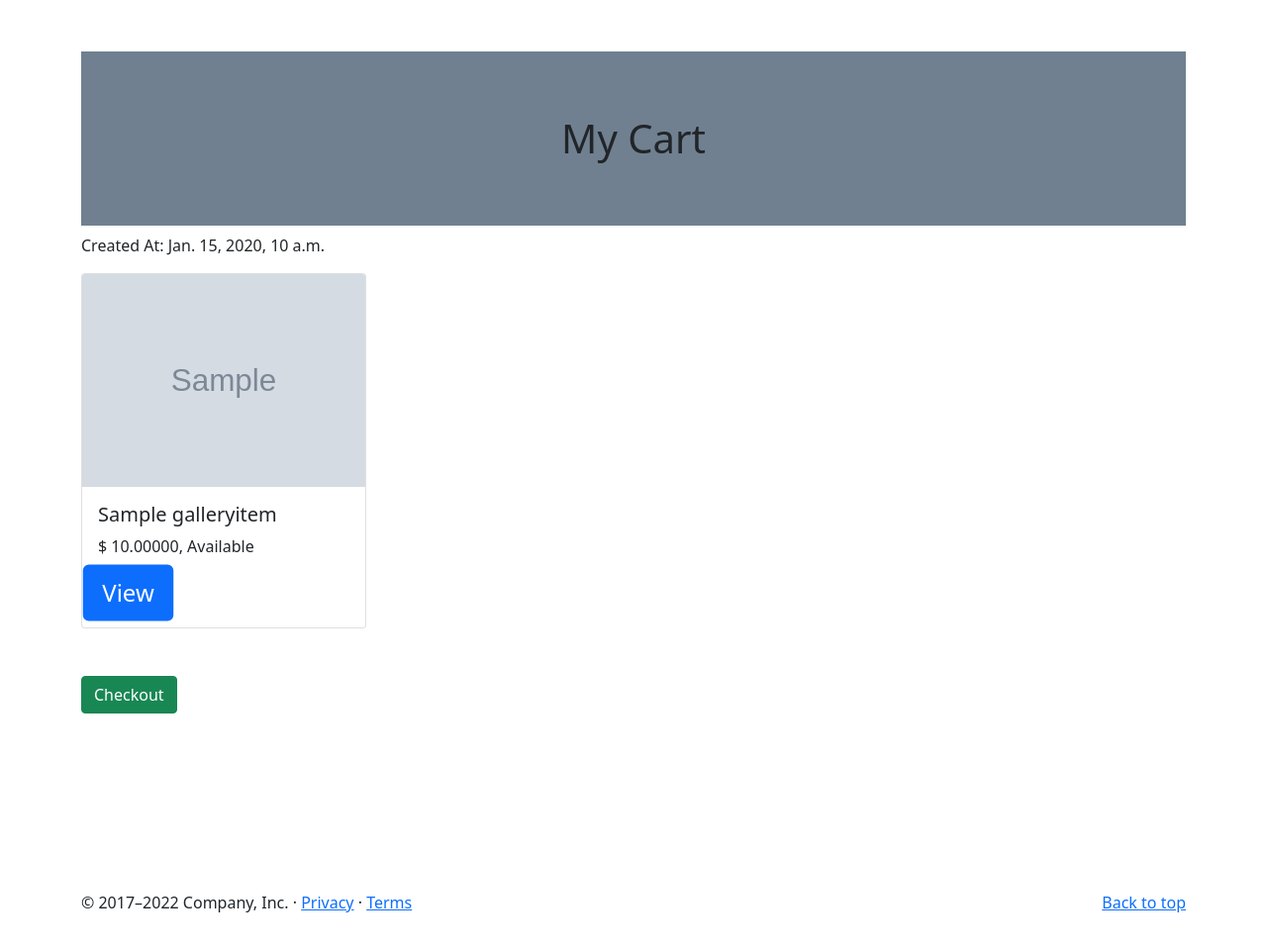
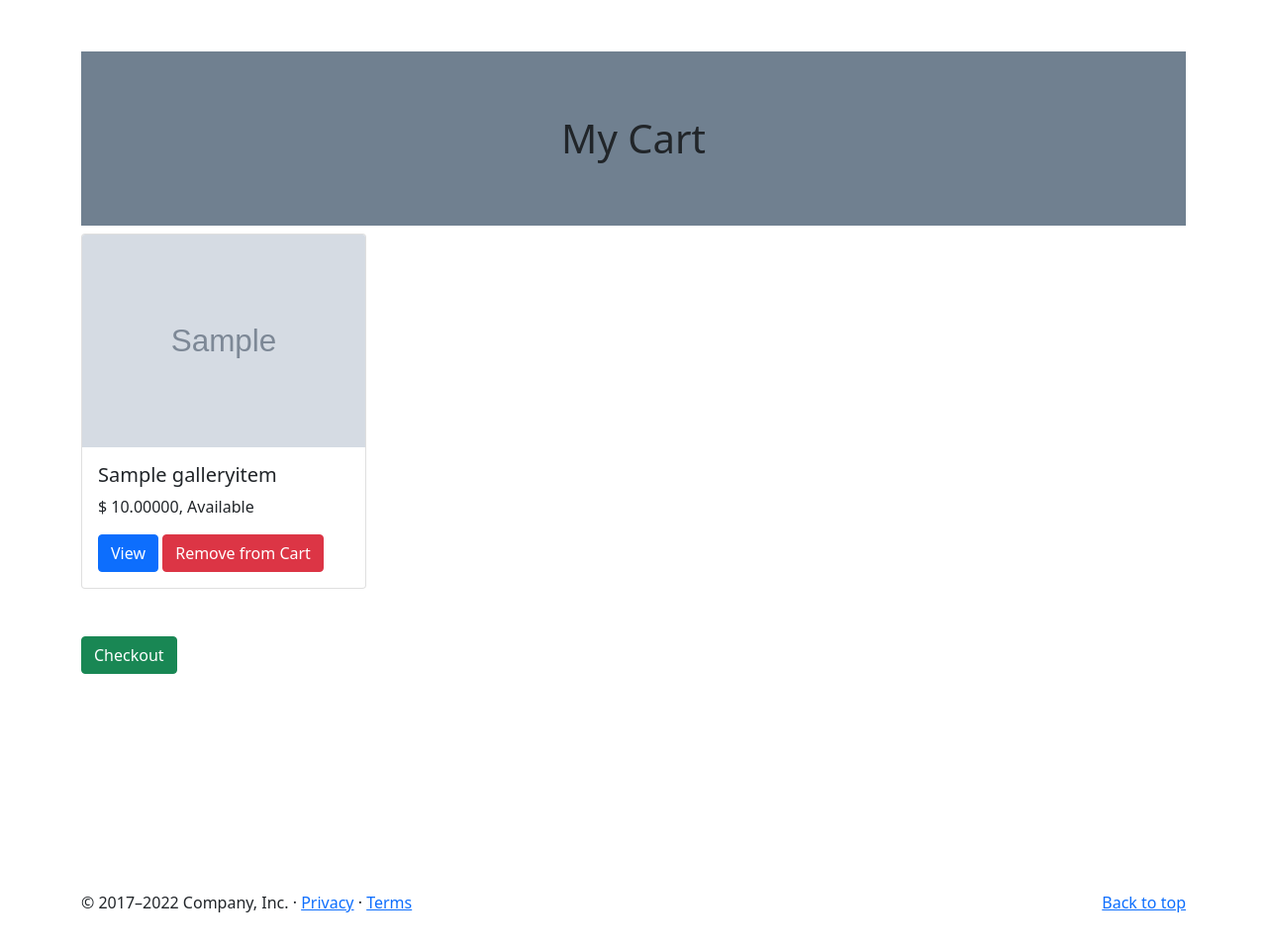
Before and after one commit to Code-Institute-Submissions/Ramish93-ms4, a Django app: page /gallery/cart/1 in a window 1280 px wide. Shown: the part 56-1017 px from the top of the page at 99% size. Run offline with Django 4.2, Linux system fonts and the light colour scheme; a user stored in the database is signed in; tables that the repository leaves empty hold one stand-in row (values such as "Sample post"); grey boxes marked "Sample" are stand-in pictures; some libraries are stand-ins or nearby versions.

Commit message:
Cart Add remove buttons added.

```diff
--- a/gallery/models.py
+++ b/gallery/models.py
@@ -1,3 +1,4 @@
+from django.contrib.auth.models import User
 from django.db import models
 from django.utils import timezone
 
@@ -27,6 +28,7 @@
 
 class Cart(models.Model):
     gallery_items = models.ManyToManyField(GalleryItem, related_name="carts", related_query_name='cart')
+    user = models.OneToOneField(User, on_delete=models.CASCADE)
 
     created_at = models.DateTimeField(default=timezone.now)
     updated_at = models.DateTimeField(auto_now=True)
--- a/gallery/templates/gallery/cart_detail.html
+++ b/gallery/templates/gallery/cart_detail.html
@@ -4,12 +4,6 @@
   <div id="gallery-list" class="container">
     <main class="mb-5">
       <h1 class="page-heading">My Cart</h1>
-
-      <div class="row">
-        <div class="col-12">
-          <p>Created At: {{ object.created_at }}</p>
-        </div>
-      </div>
 
       <div class="row">
         {% for item in object.gallery_items.all %}
@@ -21,6 +15,7 @@
                 <h5 class="card-title">{{ item.title }}</h5>
                 <p class="card-text">$ {{ item.price }}, {{ item.status }}</p>
                 <a href="{% url 'gallery_item_detail' item.id %}" class="btn btn-primary">View</a>
+                <button class="btn btn-danger add-remove-to-cart" data-id="{{ item.id }}" data-action="remove">Remove from Cart</button>
               </div>
             </div>
           </div>
@@ -33,11 +28,13 @@
         {% endfor %}
       </div>
 
-      <div class="row">
-        <div class="col-12 mt-5">
-          <button id="submitBtn" class="btn btn-success">Checkout</button>
+      {% if object.gallery_items.all %}
+        <div class="row">
+          <div class="col-12 mt-5">
+            <button id="submitBtn" class="btn btn-success">Checkout</button>
+          </div>
         </div>
-      </div>
+      {% endif %}
 
     </main>
   </div>
--- a/gallery/urls.py
+++ b/gallery/urls.py
@@ -2,13 +2,14 @@
 
 from gallery.views import (
     GalleryItemListView, GalleryItemDetailView, CartDetailView, CreateCheckoutSessionView, CheckoutConfigView,
-    PaymentSuccessTemplateView, PaymentCancelledTemplateView
+    PaymentSuccessTemplateView, PaymentCancelledTemplateView, AddRemoveToCartView
 )
 
 urlpatterns = [
     path('', GalleryItemListView.as_view(), name='gallery_item_list'),
     path('<int:pk>', GalleryItemDetailView.as_view(), name='gallery_item_detail'),
     path('cart/<int:pk>', CartDetailView.as_view(), name='cart_detail'),
+    path('cart/add-remove-to-cart', AddRemoveToCartView.as_view(), name='add_to_cart_view'),
     path('cart/checkout-config-view', CheckoutConfigView.as_view(), name='checkout_config_view'),
     path('cart/create-checkout-session', CreateCheckoutSessionView.as_view(), name='create_checkout_view'),
     path('cart/payment_success', PaymentSuccessTemplateView.as_view(), name='payment_success_view'),
--- a/gallery/views.py
+++ b/gallery/views.py
@@ -18,8 +18,23 @@
 
 class CartDetailView(DetailView):
     def get_object(self, queryset=None):
-        # return Cart.objects.get(user_id=self.request.user.id)
-        return Cart.objects.first()
+        return Cart.objects.get(user_id=self.request.user.id)
+
+
+class AddRemoveToCartView(View):
+    def get(self, request):
+        cart = Cart.objects.get(user_id=self.request.user.id)
+        gallery_item = GalleryItem.objects.get(pk=request.GET['id'])
+        action = request.GET['action']
+
+        if action == 'add':
+            cart.gallery_items.add(gallery_item)
+            msg = '{} has been added in cart.'
+        else:
+            cart.gallery_items.remove(gallery_item)
+            msg = '{} has been removed from cart.'
+
+        return JsonResponse({'message': msg.format(gallery_item.title)})
 
 
 class CheckoutConfigView(View):
--- a/static/main.js
+++ b/static/main.js
@@ -39,34 +39,17 @@
       }
     });
 
-  // --------------------------------------------------------
-  const allButtons = $('.btn');
-  const randbutton = allButtons[Math.floor(Math.random()*allButtons.length)];
-  $(randbutton).css('transform', 'scale(1.5, 1.5)');
-
-    const colors = [
-      '#FF6633', '#FFB399', '#FF33FF', '#FFFF99', '#00B3E6',
-		  '#E6B333', '#3366E6', '#999966', '#99FF99', '#B34D4D',
-		  '#80B300', '#809900', '#E6B3B3', '#6680B3', '#66991A',
-		  '#FF99E6', '#CCFF1A', '#FF1A66', '#E6331A', '#33FFCC',
-		  '#66994D', '#B366CC', '#4D8000', '#B33300', '#CC80CC',
-		  '#66664D', '#991AFF', '#E666FF', '#4DB3FF', '#1AB399',
-		  '#E666B3', '#33991A', '#CC9999', '#B3B31A', '#00E680',
-		  '#4D8066', '#809980', '#E6FF80', '#1AFF33', '#999933',
-		  '#FF3380', '#CCCC00', '#66E64D', '#4D80CC', '#9900B3',
-		  '#E64D66', '#4DB380', '#FF4D4D', '#99E6E6', '#6666FF'];
-
-    $(".btn").hover(function(){
-        $(this).css("background", colors[Math.floor(Math.random()*colors.length)]);
-    },
-    function(){
-        $(this).css("background", colors[Math.floor(Math.random()*colors.length)]);
+  $('.add-remove-to-cart').on('click', function (event) {
+    const itemId = $(event.target).data('id');
+    const action = $(event.target).data('action');
+    $.get("/gallery/cart/add-remove-to-cart?id=" + itemId + '&action=' + action, function(data, status) {
+      if (status === 'success') {
+        alert(data.message);
+        window.location.href = $('#cart-link').attr('href');
+      }
+      else {
+        alert("Something Went wrong");
+      }
     });
-
-    $(".card").hover(function(){
-        $(this).css("border-color", colors[Math.floor(Math.random()*colors.length)]);
-    },
-    function(){
-        $(this).css("border-color", colors[Math.floor(Math.random()*colors.length)]);
-    });
+  });
 });
--- a/templates/common/_header.html
+++ b/templates/common/_header.html
@@ -18,7 +18,7 @@
           </li>
           {% if user.is_authenticated %}
             <li class="nav-item">
-              <a class="nav-link" href="{% url 'cart_detail' user.id %}">My Cart</a>
+              <a class="nav-link" href="{% url 'cart_detail' user.id %}" id="cart-link">My Cart</a>
             </li>
           {% endif %}
         </ul>
--- a/templates/common/base.html
+++ b/templates/common/base.html
@@ -37,8 +37,9 @@
         rel="stylesheet"
         integrity="sha384-EVSTQN3/azprG1Anm3QDgpJLIm9Nao0Yz1ztcQTwFspd3yD65VohhpuuCOmLASjC"
         crossorigin="anonymous">
-  <script src="https://code.jquery.com/jquery-3.5.1.slim.min.js"
-        integrity="sha384-DfXdz2htPH0lsSSs5nCTpuj/zy4C+OGpamoFVy38MVBnE+IbbVYUew+OrCXaRkfj"
+  <script
+        src="https://code.jquery.com/jquery-3.6.0.min.js"
+        integrity="sha256-/xUj+3OJU5yExlq6GSYGSHk7tPXikynS7ogEvDej/m4="
         crossorigin="anonymous"></script>
 
   <script src="https://js.stripe.com/v3/"></script>
```
Also changed, not shown: gallery/templates/gallery/galleryitem_detail.html (+11 -0 lines), gallery/migrations/0004_cart_user.py (added).
